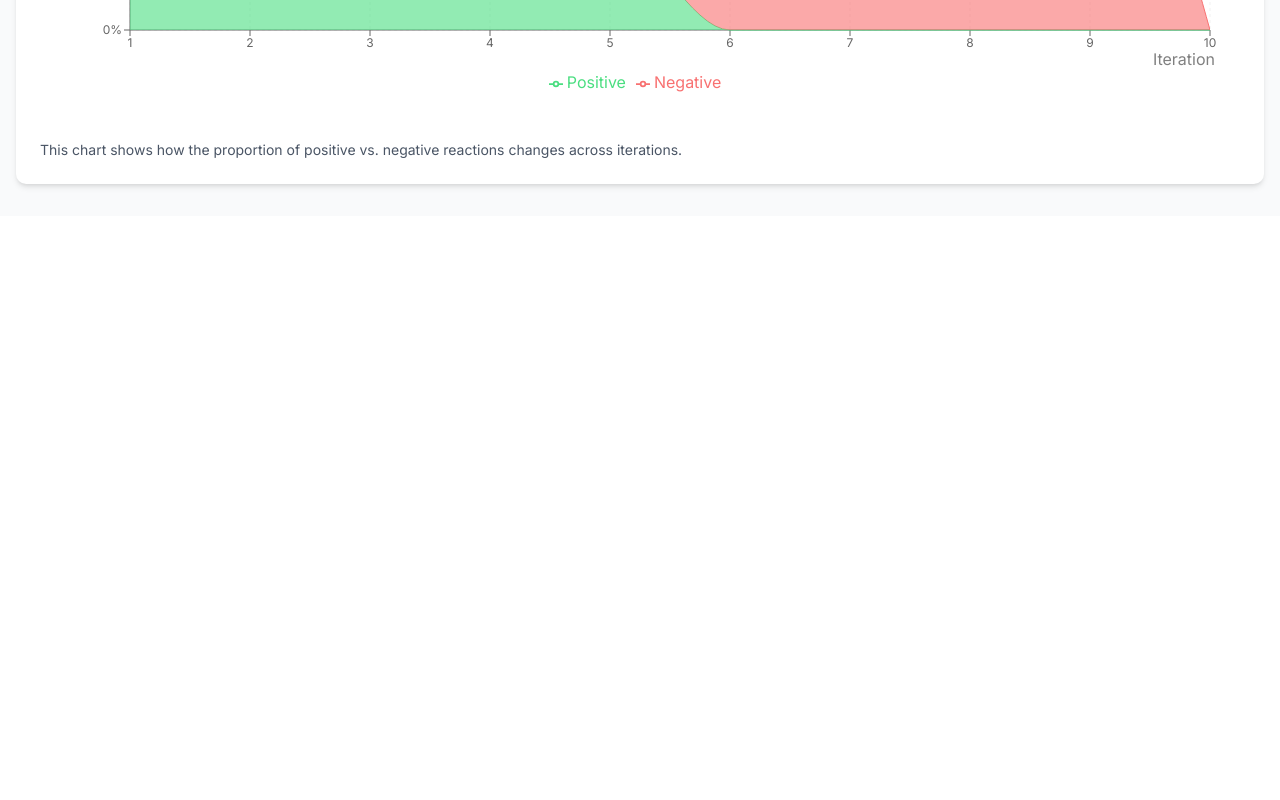
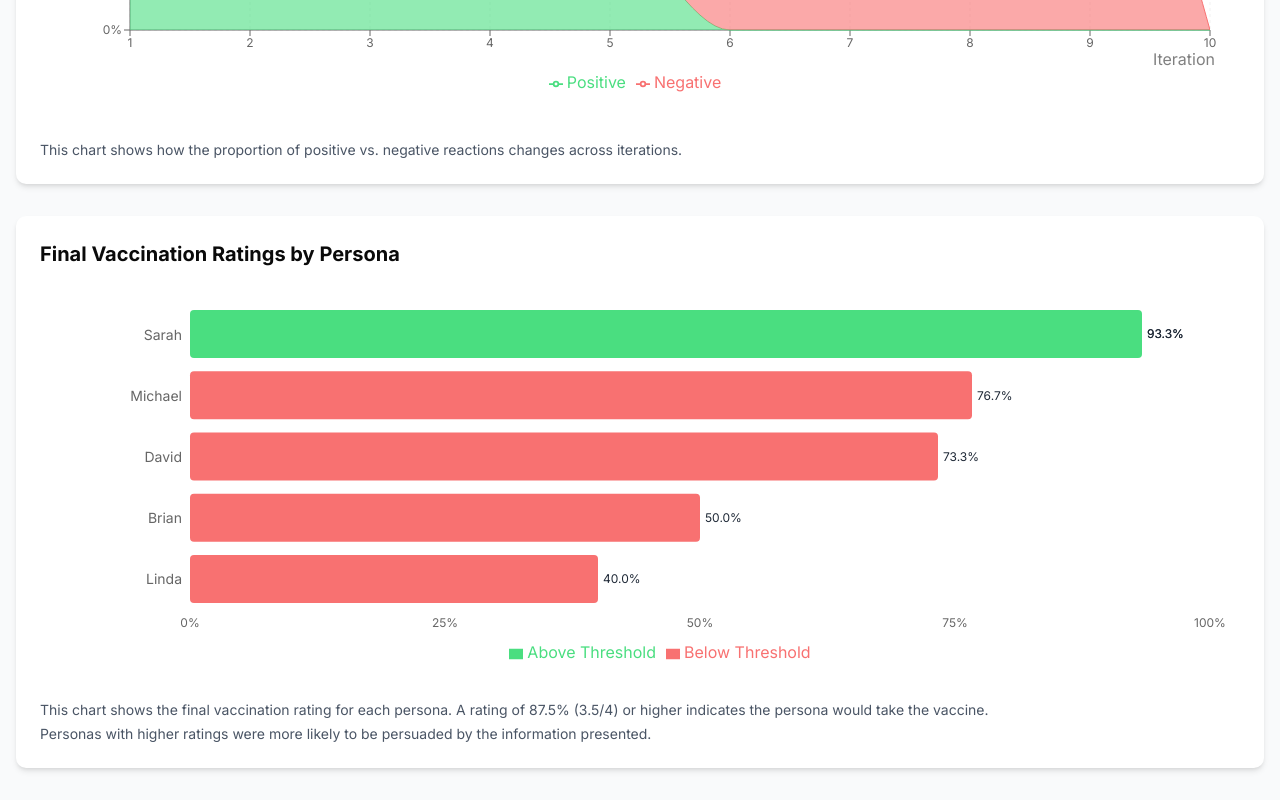
Before and after one commit to EduardKakosyan/atlantic-ai-conference-hackathon, a Next.js app in the folder dashboard/: page / in a window 1280 px wide. Shown: the part 1040-1840 px from the top of the page. Before the commit the page ends 1256 px from the top, so only its background shows below. Built offline with nearby package versions, Linux system fonts and the light colour scheme.

Commit message:
add bar chart

```diff
--- a/dashboard/src/app/page.tsx
+++ b/dashboard/src/app/page.tsx
@@ -1,5 +1,7 @@
 import { PersonaTrajectories } from "@/components/charts/line-chart";
 import { ReactionByIteration } from "@/components/charts/area-chart";
+import { FinalRatingsByPersona } from "@/components/charts/bar-chart";
+import mockData from "@/lib/mock-data";
 
 export default function Home() {
   return (
@@ -12,6 +14,9 @@ export default function Home() {
         <div className="bg-white p-6 rounded-lg shadow-md">
           <ReactionByIteration className="w-full" />
         </div>
+        <div className="bg-white p-6 rounded-lg shadow-md">
+          <FinalRatingsByPersona data={mockData} className="w-full" />
+        </div>
       </div>
     </main>
   );
--- /dev/null
+++ b/dashboard/src/components/charts/bar-chart.tsx
@@ -0,0 +1,151 @@
+'use client';
+
+import {
+  BarChart,
+  Bar,
+  XAxis,
+  YAxis,
+  CartesianGrid,
+  Tooltip,
+  Legend,
+  ResponsiveContainer
+} from 'recharts';
+import { PersonaData } from '@/lib/mock-data';
+
+interface FinalRatingsByPersonaProps {
+  data: PersonaData[];
+  className?: string;
+}
+
+interface ChartDataItem {
+  name: string;
+  rating: number;
+  formattedRating: string;
+  isAboveThreshold: boolean;
+  aboveThresholdRating?: number;
+  belowThresholdRating?: number;
+}
+
+// Helper function to get the final rating for each persona
+const getFinalRatingsData = (data: PersonaData[]) => {
+  // Group by persona and find the highest iteration for each
+  const personaMap = new Map<string, PersonaData>();
+
+  data.forEach((item) => {
+    const currentPersona = personaMap.get(item.persona_name);
+
+    // If we don't have this persona yet, or this iteration is higher than what we have
+    if (!currentPersona || item.iteration > currentPersona.iteration) {
+      personaMap.set(item.persona_name, item);
+    }
+  });
+
+  // Convert to array and sort by normalized_current_rating for better visualization
+  return Array.from(personaMap.values())
+    .map(item => {
+      const isAboveThreshold = item.normalized_current_rating >= 0.875; // 3.5/4 normalized
+      return {
+        name: item.persona_name,
+        rating: item.normalized_current_rating,
+        // Format for display (0-100% with one decimal place)
+        formattedRating: `${(item.normalized_current_rating * 100).toFixed(1)}%`,
+        // We'll use these to color the bars
+        isAboveThreshold,
+        // Split the rating into two separate values for the two bars
+        aboveThresholdRating: isAboveThreshold ? item.normalized_current_rating : 0,
+        belowThresholdRating: !isAboveThreshold ? item.normalized_current_rating : 0
+      };
+    })
+    .sort((a, b) => b.rating - a.rating); // Sort from highest to lowest rating
+};
+
+export function FinalRatingsByPersona({ data, className }: FinalRatingsByPersonaProps) {
+  const chartData = getFinalRatingsData(data);
+
+  const CustomTooltip = ({ active, payload, label }: any) => {
+    if (active && payload && payload.length) {
+      // Get the data from whichever payload item has a value
+      const dataItem = payload.find((p: any) => p.value > 0);
+      if (!dataItem) return null;
+
+      const data = dataItem.payload;
+      return (
+        <div className="bg-white p-4 border border-gray-200 shadow-md rounded-md">
+          <p className="font-bold text-sm">{data.name}</p>
+          <p className="text-sm mt-1">Final Rating: {data.formattedRating}</p>
+          <p className="text-sm mt-1 text-gray-500">
+            {data.isAboveThreshold ?
+              'Above vaccination threshold (3.5/4)' :
+              'Below vaccination threshold (3.5/4)'}
+          </p>
+        </div>
+      );
+    }
+    return null;
+  };
+
+  return (
+    <div className={className}>
+      <h2 className="text-xl font-bold mb-4">Final Vaccination Ratings by Persona</h2>
+      <div className="h-[400px] w-full">
+        <ResponsiveContainer width="100%" height="100%">
+          <BarChart
+            data={chartData}
+            layout="vertical"
+            margin={{ top: 20, right: 30, left: 80, bottom: 20 }}
+          >
+            <XAxis
+              type="number"
+              domain={[0, 1]}
+              tickFormatter={(value) => `${(value * 100).toFixed(0)}%`}
+              tick={{ fontSize: 12 }}
+              axisLine={false}
+              tickLine={false}
+            />
+            <YAxis
+              dataKey="name"
+              type="category"
+              tick={{ fontSize: 14 }}
+              width={70}
+              axisLine={false}
+              tickLine={false}
+            />
+            <Tooltip content={<CustomTooltip />} />
+            <Legend />
+            <Bar
+              dataKey="aboveThresholdRating"
+              name="Above Threshold"
+              fill="#4ade80"
+              radius={[4, 4, 4, 4]}
+              stackId="stack"
+              label={{
+                position: 'right',
+                formatter: (value: number) => value > 0 ? `${(value * 100).toFixed(1)}%` : '',
+                fill: '#1f2937',
+                fontSize: 12
+              }}
+            />
+            <Bar
+              dataKey="belowThresholdRating"
+              name="Below Threshold"
+              fill="#f87171"
+              radius={[4, 4, 4, 4]}
+              stackId="stack"
+              label={{
+                position: 'right',
+                formatter: (value: number) => value > 0 ? `${(value * 100).toFixed(1)}%` : '',
+                fill: '#1f2937',
+                fontSize: 12
+              }}
+            />
+          </BarChart>
+        </ResponsiveContainer>
+      </div>
+
+      <div className="mt-4 text-sm text-gray-600">
+        <p>This chart shows the final vaccination rating for each persona. A rating of 87.5% (3.5/4) or higher indicates the persona would take the vaccine.</p>
+        <p className="mt-1">Personas with higher ratings were more likely to be persuaded by the information presented.</p>
+      </div>
+    </div>
+  );
+}
```
Also changed, not shown: 1 other file (tests, documents, lock files or other folders).
